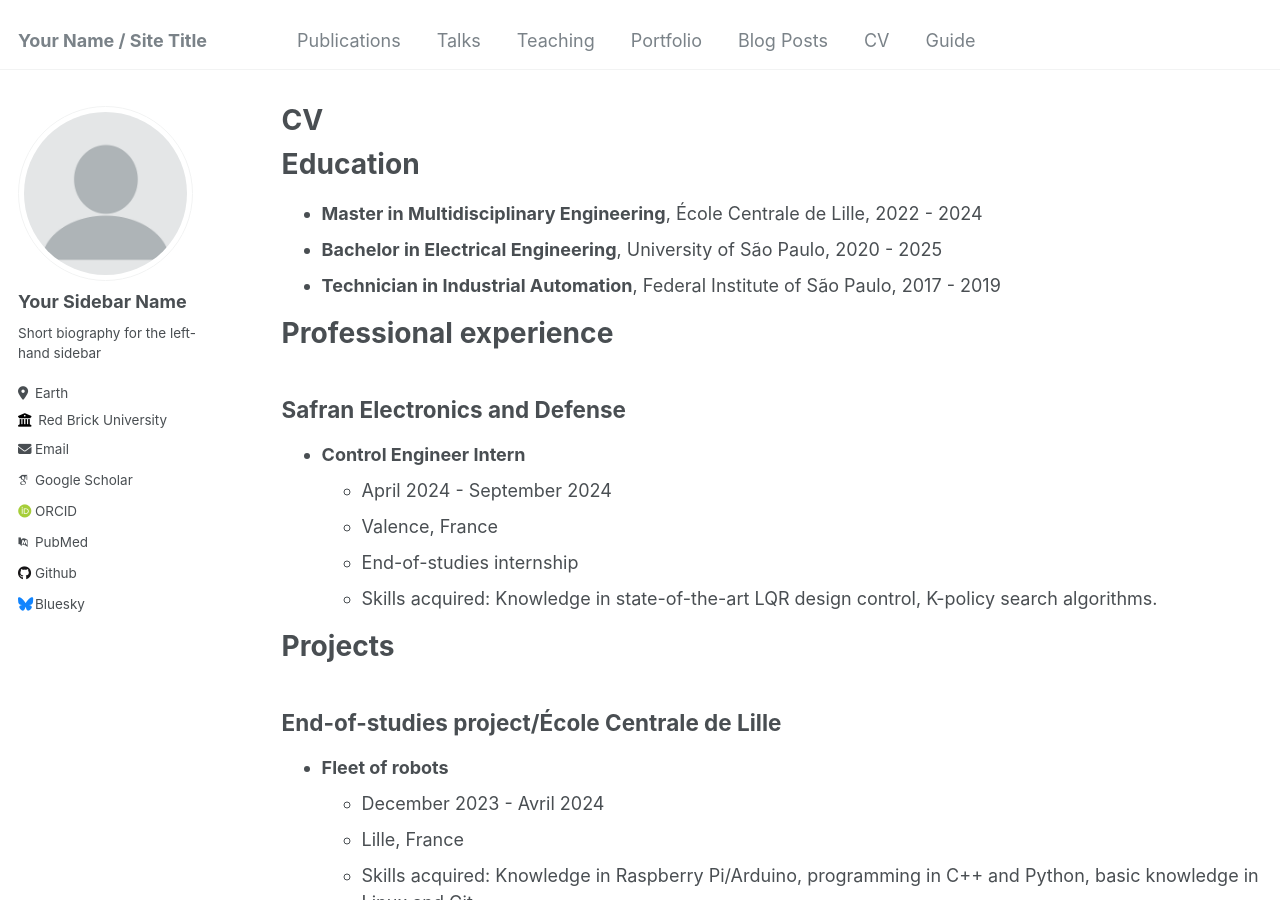
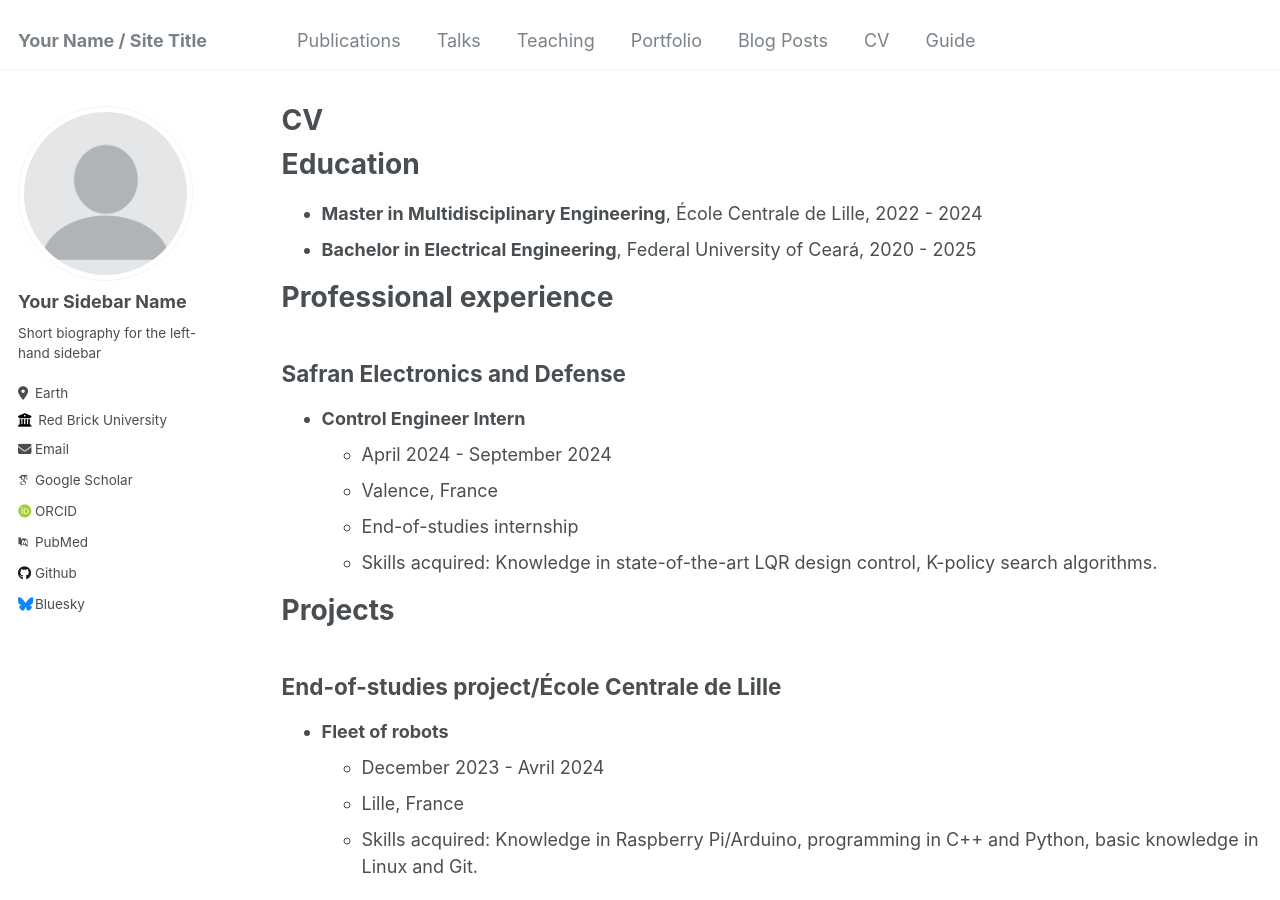
Before and after one commit to JEduardoHolanda/JEduardoHolanda.github.io, a Jekyll site: the page built from _pages/cv.md, in a window 1280 px wide and 900 px high. Built offline with Jekyll 4.4.1, drawn with Linux system fonts in a browser that asks for light colours; some web fonts are replaced.

Commit message:
cv up to date

```diff
--- a/_pages/cv.md
+++ b/_pages/cv.md
@@ -12,8 +12,7 @@ redirect_from:
 Education
 ======
 * **Master in Multidisciplinary Engineering**, École Centrale de Lille, 2022 - 2024
-* **Bachelor in Electrical Engineering**, University of São Paulo, 2020 - 2025
-* **Technician in Industrial Automation**, Federal Institute of São Paulo, 2017 - 2019
+* **Bachelor in Electrical Engineering**, Federal University of Ceará, 2020 - 2025
 
 Professional experience
 ======
```
